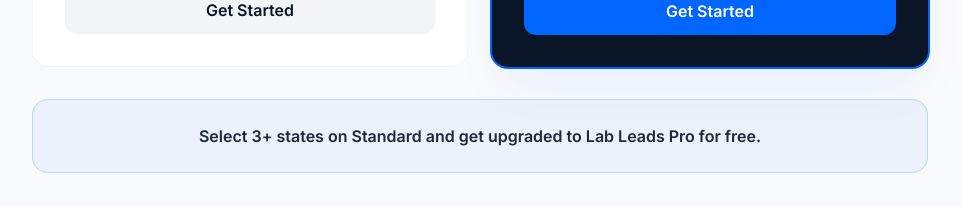
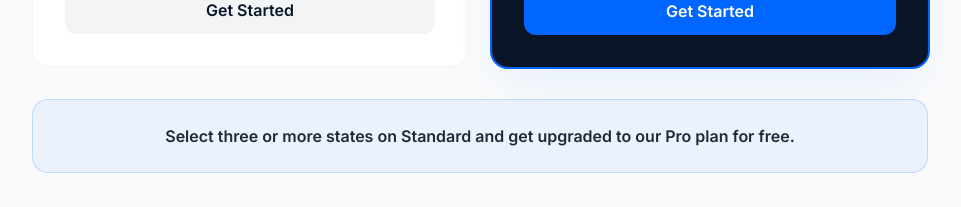
Before and after one commit to lableadmanager-bit/lableadspro-website, a Next.js app: page / in a window 1280 px wide. Shown: the part 4404-4611 px from the top of the page, without its empty margins (160-1121 px from the left). Built offline with nearby package versions, Linux system fonts and the light colour scheme.

Commit message:
fix: pricing banner final copy

```diff
--- a/src/components/Pricing.tsx
+++ b/src/components/Pricing.tsx
@@ -115,7 +115,7 @@ export default function Pricing() {
 
         <div className="mt-8 max-w-4xl mx-auto bg-[var(--color-brand)]/5 rounded-2xl p-6 text-center border border-[var(--color-brand)]/20">
           <p className="text-[var(--color-gray-800)] text-base font-semibold">
-            Select 3+ states on Standard and get upgraded to Lab Leads Pro for free.
+            Select three or more states on Standard and get upgraded to our Pro plan for free.
           </p>
         </div>
 
```
